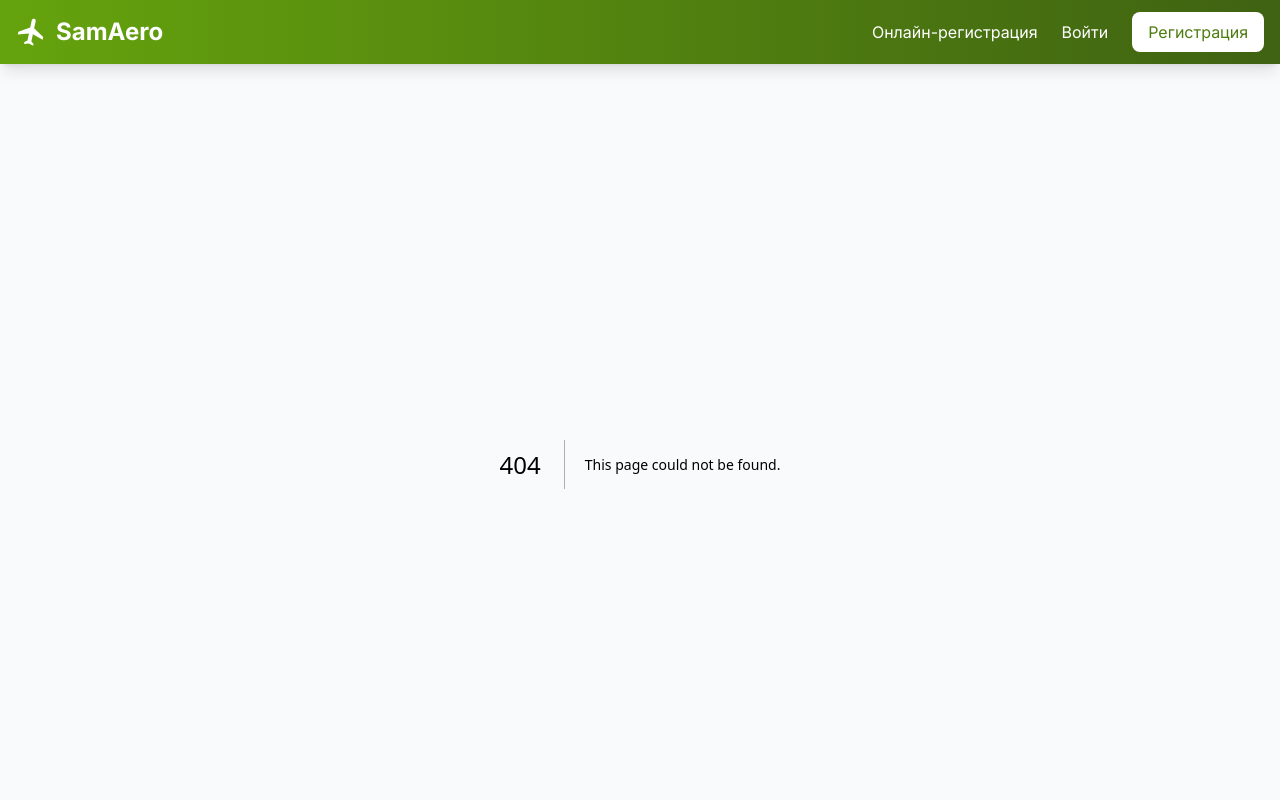
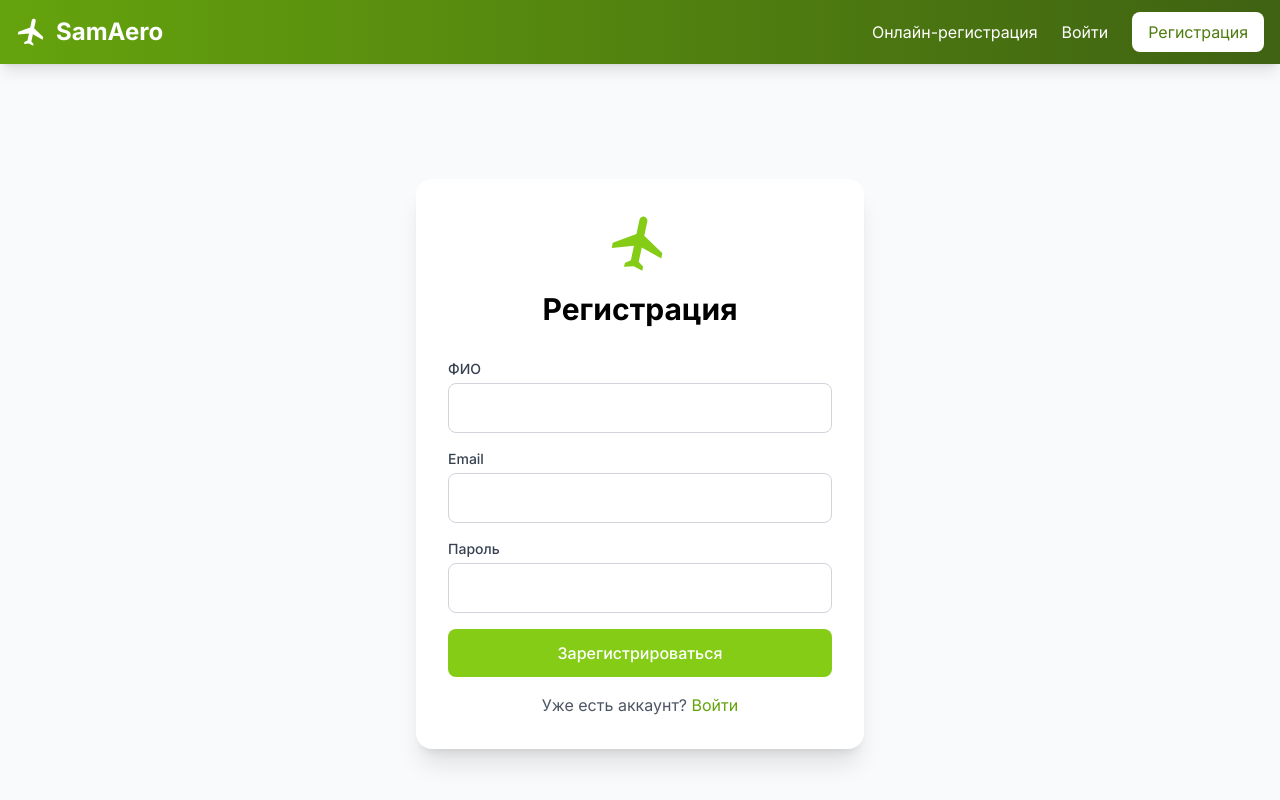
Before and after one commit to alexeysimashkin/samaero, a Next.js app: page /auth/register in a window 1280 px wide. Before the commit this address had no page. Shown: the top 800 px of the page. Built offline with nearby package versions, Linux system fonts and the light colour scheme.

Commit message:
Create page.tsx

```diff
--- /dev/null
+++ b/app/auth/register/page.tsx
@@ -0,0 +1,99 @@
+'use client'
+
+import { useState } from 'react'
+import { useRouter } from 'next/navigation'
+import Link from 'next/link'
+
+export default function RegisterPage() {
+  const router = useRouter()
+  const [error, setError] = useState('')
+
+  const handleSubmit = async (e: React.FormEvent) => {
+    e.preventDefault()
+    const formData = new FormData(e.target as HTMLFormElement)
+
+    try {
+      const response = await fetch('/api/auth/register', {
+        method: 'POST',
+        body: JSON.stringify({
+          email: formData.get('email'),
+          password: formData.get('password'),
+          fullName: formData.get('fullName'),
+        }),
+        headers: { 'Content-Type': 'application/json' },
+      })
+
+      if (response.ok) {
+        router.push('/auth/login')
+      } else {
+        const data = await response.json()
+        setError(data.message || 'Ошибка регистрации')
+      }
+    } catch (err) {
+      setError('Ошибка при регистрации')
+    }
+  }
+
+  return (
+    <div className="min-h-screen flex items-center justify-center py-12 px-4">
+      <div className="max-w-md w-full bg-white rounded-2xl shadow-xl p-8">
+        <div className="text-center mb-8">
+          <svg className="w-16 h-16 mx-auto text-lime-500 transform rotate-12" viewBox="0 0 24 24" fill="currentColor">
+            <path d="M21 16v-2l-8-5V3.5c0-.83-.67-1.5-1.5-1.5S10 2.67 10 3.5V9l-8 5v2l8-2.5V19l-2 1.5V22l3.5-1 3.5 1v-1.5L13 19v-5.5l8 2.5z"/>
+          </svg>
+          <h2 className="mt-4 text-3xl font-bold">Регистрация</h2>
+        </div>
+
+        {error && (
+          <div className="bg-red-50 text-red-600 p-3 rounded-lg mb-4">
+            {error}
+          </div>
+        )}
+
+        <form onSubmit={handleSubmit} className="space-y-4">
+          <div>
+            <label className="block text-sm font-medium text-gray-700 mb-1">ФИО</label>
+            <input
+              type="text"
+              name="fullName"
+              required
+              className="w-full px-4 py-3 border border-gray-300 rounded-lg focus:ring-2 focus:ring-lime-500"
+            />
+          </div>
+          <div>
+            <label className="block text-sm font-medium text-gray-700 mb-1">Email</label>
+            <input
+              type="email"
+              name="email"
+              required
+              className="w-full px-4 py-3 border border-gray-300 rounded-lg focus:ring-2 focus:ring-lime-500"
+            />
+          </div>
+          <div>
+            <label className="block text-sm font-medium text-gray-700 mb-1">Пароль</label>
+            <input
+              type="password"
+              name="password"
+              required
+              minLength={6}
+              className="w-full px-4 py-3 border border-gray-300 rounded-lg focus:ring-2 focus:ring-lime-500"
+            />
+          </div>
+          <button
+            type="submit"
+            className="w-full bg-lime-500 text-white py-3 rounded-lg font-medium hover:bg-lime-600 transition"
+          >
+            Зарегистрироваться
+          </button>
+        </form>
+
+        <p className="text-center mt-4 text-gray-600">
+          Уже есть аккаунт?{' '}
+          <Link href="/auth/login" className="text-lime-600 hover:text-lime-700">
+            Войти
+          </Link>
+        </p>
+      </div>
+    </div>
+  )
+}
```
